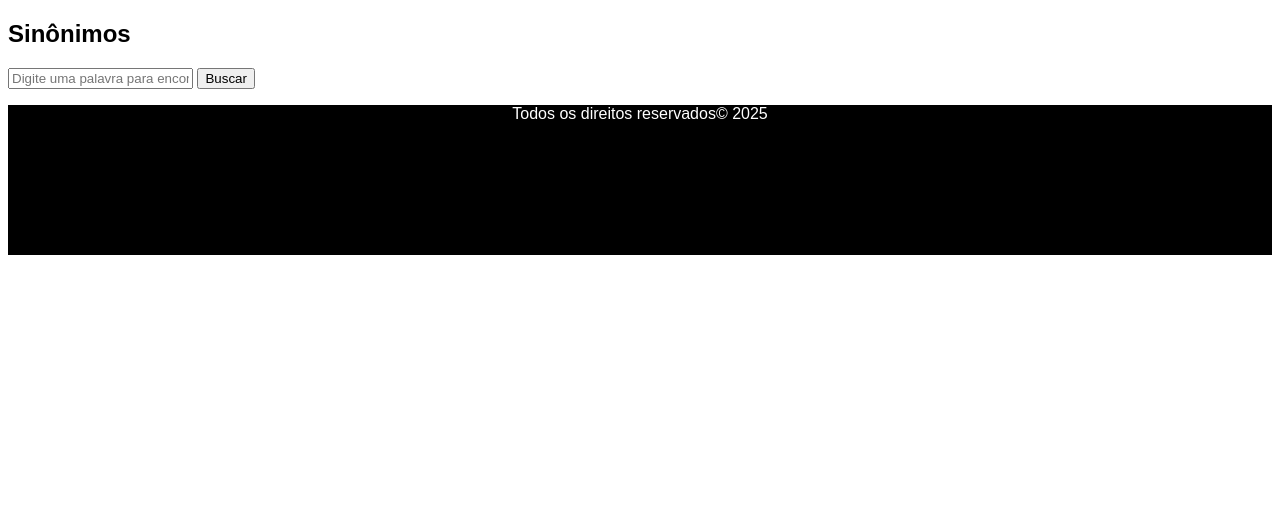
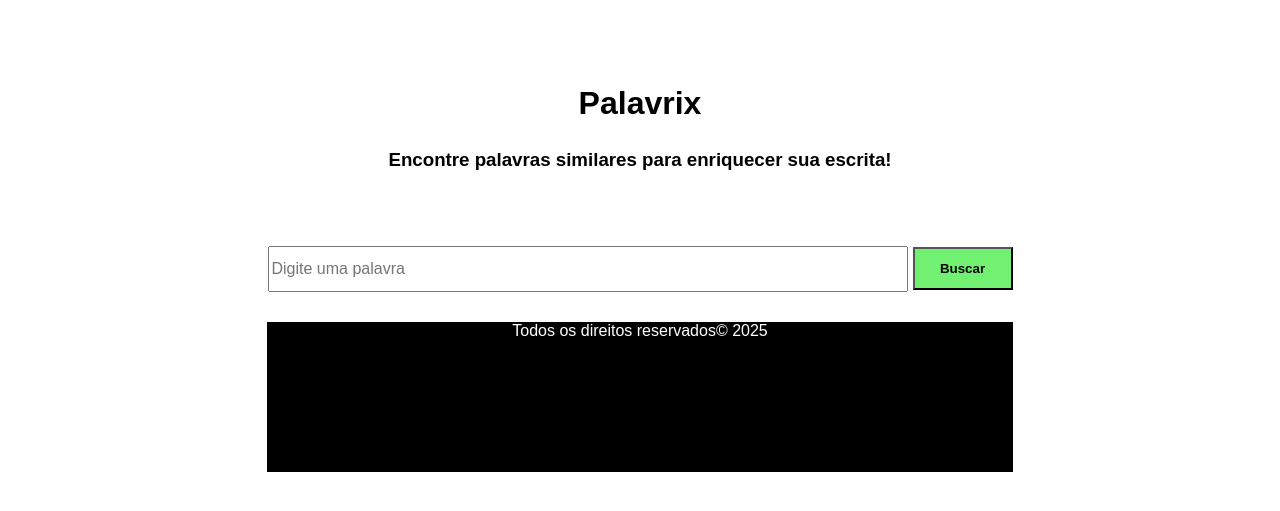
Before and after one commit to andreodon2/Projeto-Sinonimos-EDN, a Flask app: page / in a window 1280 px wide. Shown: the top 511 px of the page. Run offline with Flask 3, Linux system fonts and the light colour scheme.

Commit message:
Inclusão do back-end consertado pela Stafane e início da construção do front-end

```diff
--- a/templates/index.html
+++ b/templates/index.html
@@ -1,25 +1,22 @@
 <!DOCTYPE html>
 <html lang="pt-br">
 <head>
-    <meta charset="UTF-8">
-    <meta name="viewport" content="width=device-width, initial-scale=1.0">
-    <title>Sinônimos</title>
-    <link rel="stylesheet" href="{{ url_for('static', filename='css/estilo.css') }}">
+    <meta charset="UTF-8" />
+    <title>Palavrix - Buscador de Sinônimos</title>
+    <link rel="stylesheet" href="../static/css/estilo.css">
 </head>
 <body>
-    <div id="busca">
-        <h2>Sinônimos</h2>
-        <form action="/" method="post">
-            <input type="text" name="palavra" placeholder="Digite uma palavra para encontrar o seu sinônimo" value="{{ palavra_buscada if palavra_buscada }}">
-            <input type="submit" value="Buscar">
-        </form>
-    </div>
-    <div id="resultado">
-        {% if sinonimos %}
-            <h3>Resultados para "{{ palavra_buscada }}":</h3>
-            {% if sinonimos[0] == "Não foi possível buscar os sinônimos. Tente novamente mais tarde." or sinonimos[0] == "Por favor, digite uma palavra para buscar." %}
-                <p>{{ sinonimos[0] }}</p>
-            {% elif sinonimos %}
+    <h1 class="titulo">Palavrix</h1>
+    <h3>Encontre palavras similares para enriquecer sua escrita!</h3>
+    <form class="buscador" method="POST" action="/">
+        <input class="botao-buscador" type="text" name="palavra" value="{{ palavra }}" placeholder="Digite uma palavra" />
+        <input class="botao" type="submit" value="Buscar" />
+    </form>
+
+    <div class="resultado">
+        {% if palavra %}
+            <h2>Sinônimos para "{{ palavra }}":</h2>
+            {% if sinonimos %}
                 <ul>
                     {% for s in sinonimos %}
                         <li>{{ s }}</li>
```
